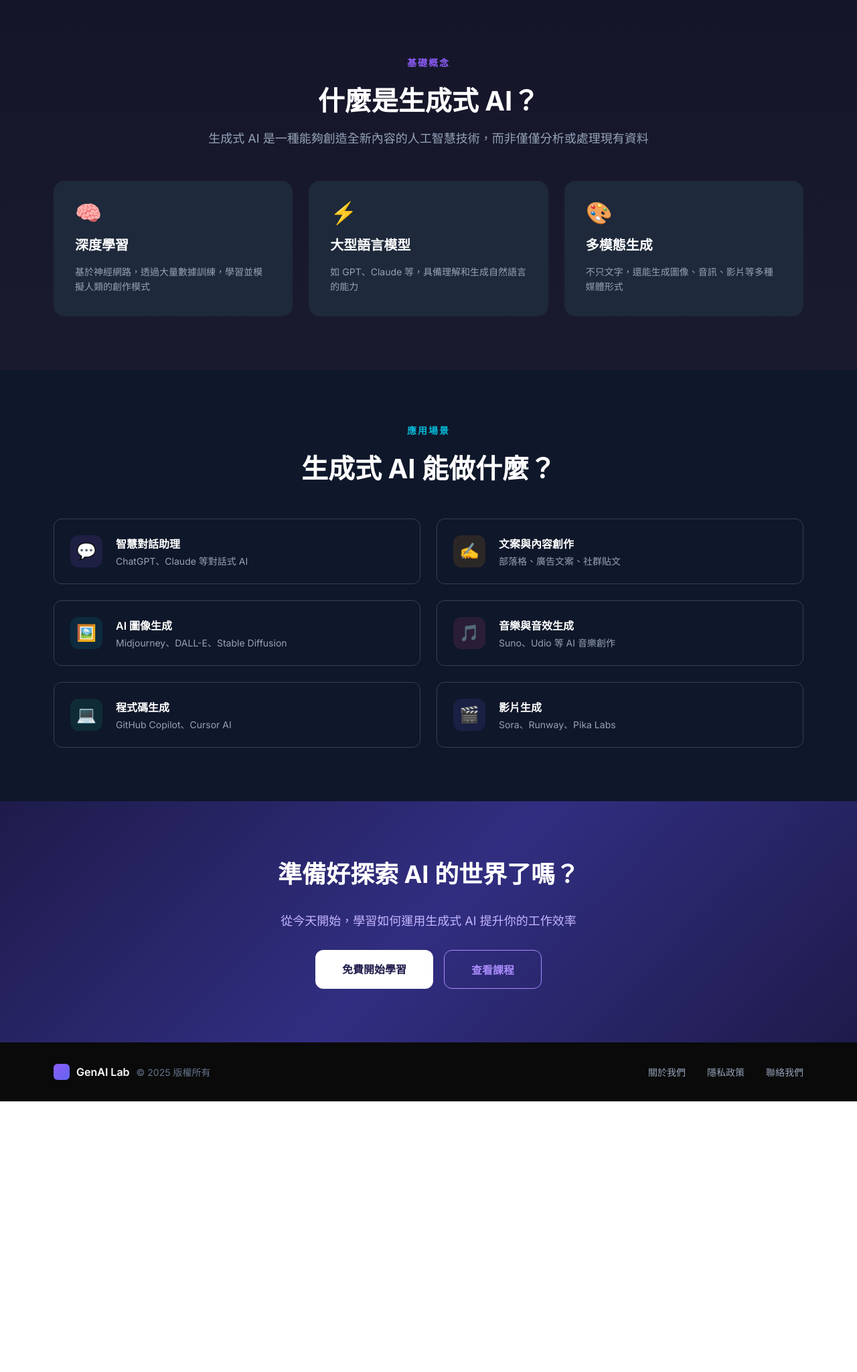
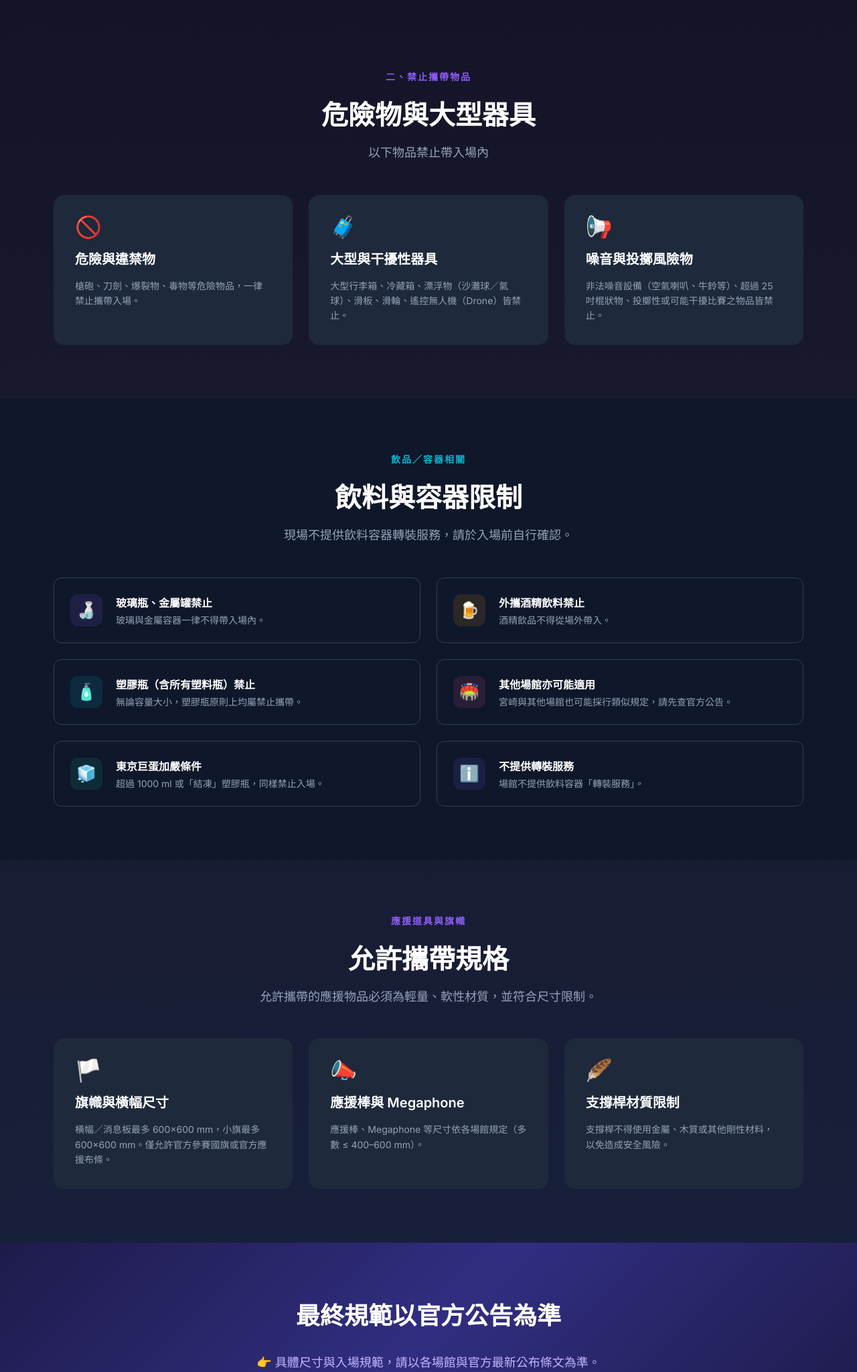
Before and after one commit to dimanyen/pages, a website built with Vite: page index.html in a window 1280 px wide. Shown: the part 673-2721 px from the top of the page at 67% size. Before the commit the page ends 2317 px from the top, so only its background shows below. Built offline with nearby package versions, Linux system fonts and the light colour scheme.

Commit message:
feat: 更新 WBC 東京巨蛋注意事項 onepage 內容

```diff
--- a/index.html
+++ b/index.html
@@ -3,10 +3,10 @@
   <head>
     <meta charset="UTF-8" />
     <meta name="viewport" content="width=device-width, initial-scale=1.0" />
-    <title>GenAI Lab — 生成式 AI 學習平台</title>
+    <title>WBC 東京巨蛋注意事項</title>
     <meta
       name="description"
-      content="從文字、圖像到程式碼，生成式 AI 正在重新定義人類與機器的互動方式"
+      content="WBC 東京巨蛋進場注意事項：禁止攜帶物品、飲品容器限制、應援道具與旗幟規範。"
     />
     <link rel="icon" href="/favicon.svg" type="image/svg+xml" />
     <link rel="preconnect" href="https://fonts.googleapis.com" />
@@ -18,146 +18,173 @@
   </head>
   <body>
     <div id="app">
-      <!-- Header -->
       <header class="header" id="top">
         <div class="logo">
           <div class="logo-icon"></div>
-          <span class="logo-text">GenAI Lab</span>
+          <span class="logo-text">WBC 注意事項</span>
         </div>
         <nav class="nav">
-          <a href="#what" class="nav-link">什麼是 GenAI</a>
-          <a href="#apps" class="nav-link">應用場景</a>
-          <a href="#demo" class="nav-link">體驗</a>
-          <a href="#cta" class="btn-primary-sm">開始探索</a>
+          <a href="#prohibited" class="nav-link">禁止攜帶物品</a>
+          <a href="#drinks" class="nav-link">飲品與容器</a>
+          <a href="#cheer" class="nav-link">應援道具</a>
         </nav>
       </header>
 
-      <!-- Hero -->
       <section class="hero">
         <div class="hero-badge">
-          <span>✨ 人工智慧的新紀元</span>
+          <span>📌 進場前請先確認</span>
         </div>
-        <h1 class="hero-title">生成式 AI</h1>
-        <p class="hero-subtitle">創造無限可能的智慧革命</p>
+        <h1 class="hero-title">WBC 東京巨蛋注意事項</h1>
+        <p class="hero-subtitle">全部進場物品皆會被檢查</p>
         <p class="hero-desc">
-          從文字、圖像到程式碼，生成式 AI 正在重新定義人類與機器的互動方式
+          為確保現場安全與比賽秩序，請於入場前完成自我檢查。
+          若攜帶違規物品，現場可能拒絕入場或要求丟棄處理。
         </p>
         <div class="hero-ctas">
-          <a href="#what" class="btn-primary">了解更多</a>
-          <a href="#demo" class="btn-outline">觀看演示</a>
+          <a href="#prohibited" class="btn-primary">查看禁止攜帶清單</a>
+          <a href="#cheer" class="btn-outline">查看應援規範</a>
         </div>
       </section>
 
-      <!-- What is GenAI -->
-      <section class="section-what" id="what">
+      <section class="section-what" id="prohibited">
         <div class="section-header">
-          <span class="section-label purple">基礎概念</span>
-          <h2 class="section-title">什麼是生成式 AI？</h2>
-          <p class="section-desc">
-            生成式 AI
-            是一種能夠創造全新內容的人工智慧技術，而非僅僅分析或處理現有資料
-          </p>
+          <span class="section-label purple">二、禁止攜帶物品</span>
+          <h2 class="section-title">危險物與大型器具</h2>
+          <p class="section-desc">以下物品禁止帶入場內</p>
         </div>
         <div class="cards-row">
           <article class="feature-card">
-            <span class="card-icon">🧠</span>
-            <h3>深度學習</h3>
+            <span class="card-icon">🚫</span>
+            <h3>危險與違禁物</h3>
             <p>
-              基於神經網路，透過大量數據訓練，學習並模擬人類的創作模式
+              槍砲、刀劍、爆裂物、毒物等危險物品，一律禁止攜帶入場。
             </p>
           </article>
           <article class="feature-card">
-            <span class="card-icon">⚡</span>
-            <h3>大型語言模型</h3>
-            <p>如 GPT、Claude 等，具備理解和生成自然語言的能力</p>
+            <span class="card-icon">🧳</span>
+            <h3>大型與干擾性器具</h3>
+            <p>
+              大型行李箱、冷藏箱、漂浮物（沙灘球／氣球）、滑板、滑輪、遙控無人機（Drone）皆禁止。
+            </p>
           </article>
           <article class="feature-card">
-            <span class="card-icon">🎨</span>
-            <h3>多模態生成</h3>
+            <span class="card-icon">📢</span>
+            <h3>噪音與投擲風險物</h3>
             <p>
-              不只文字，還能生成圖像、音訊、影片等多種媒體形式
+              非法噪音設備（空氣喇叭、牛鈴等）、超過 25 吋棍狀物、投擲性或可能干擾比賽之物品皆禁止。
             </p>
           </article>
         </div>
       </section>
 
-      <!-- Applications -->
-      <section class="section-apps" id="apps">
+      <section class="section-apps" id="drinks">
         <div class="section-header">
-          <span class="section-label cyan">應用場景</span>
-          <h2 class="section-title">生成式 AI 能做什麼？</h2>
+          <span class="section-label cyan">飲品／容器相關</span>
+          <h2 class="section-title">飲料與容器限制</h2>
+          <p class="section-desc">
+            現場不提供飲料容器轉裝服務，請於入場前自行確認。
+          </p>
         </div>
         <div class="apps-grid">
           <div class="apps-col">
             <article class="app-card">
-              <div class="app-icon purple">💬</div>
+              <div class="app-icon purple">🍶</div>
               <div class="app-content">
-                <h4>智慧對話助理</h4>
-                <p>ChatGPT、Claude 等對話式 AI</p>
+                <h4>玻璃瓶、金屬罐禁止</h4>
+                <p>玻璃與金屬容器一律不得帶入場內。</p>
               </div>
             </article>
             <article class="app-card">
-              <div class="app-icon cyan">🖼️</div>
+              <div class="app-icon cyan">🧴</div>
               <div class="app-content">
-                <h4>AI 圖像生成</h4>
-                <p>Midjourney、DALL-E、Stable Diffusion</p>
+                <h4>塑膠瓶（含所有塑料瓶）禁止</h4>
+                <p>無論容量大小，塑膠瓶原則上均屬禁止攜帶。</p>
               </div>
             </article>
             <article class="app-card">
-              <div class="app-icon green">💻</div>
+              <div class="app-icon green">🧊</div>
               <div class="app-content">
-                <h4>程式碼生成</h4>
-                <p>GitHub Copilot、Cursor AI</p>
+                <h4>東京巨蛋加嚴條件</h4>
+                <p>超過 1000 ml 或「結凍」塑膠瓶，同樣禁止入場。</p>
               </div>
             </article>
           </div>
           <div class="apps-col">
             <article class="app-card">
-              <div class="app-icon amber">✍️</div>
+              <div class="app-icon amber">🍺</div>
               <div class="app-content">
-                <h4>文案與內容創作</h4>
-                <p>部落格、廣告文案、社群貼文</p>
+                <h4>外攜酒精飲料禁止</h4>
+                <p>酒精飲品不得從場外帶入。</p>
               </div>
             </article>
             <article class="app-card">
-              <div class="app-icon pink">🎵</div>
+              <div class="app-icon pink">🏟️</div>
               <div class="app-content">
-                <h4>音樂與音效生成</h4>
-                <p>Suno、Udio 等 AI 音樂創作</p>
+                <h4>其他場館亦可能適用</h4>
+                <p>宮崎與其他場館也可能採行類似規定，請先查官方公告。</p>
               </div>
             </article>
             <article class="app-card">
-              <div class="app-icon indigo">🎬</div>
+              <div class="app-icon indigo">ℹ️</div>
               <div class="app-content">
-                <h4>影片生成</h4>
-                <p>Sora、Runway、Pika Labs</p>
+                <h4>不提供轉裝服務</h4>
+                <p>場館不提供飲料容器「轉裝服務」。</p>
               </div>
             </article>
           </div>
         </div>
       </section>
 
-      <!-- CTA Section -->
-      <section class="section-cta" id="cta">
-        <h2>準備好探索 AI 的世界了嗎？</h2>
-        <p>從今天開始，學習如何運用生成式 AI 提升你的工作效率</p>
-        <div class="cta-btns">
-          <a href="#" class="btn-white">免費開始學習</a>
-          <a href="#" class="btn-outline-purple">查看課程</a>
+      <section class="section-what" id="cheer">
+        <div class="section-header">
+          <span class="section-label purple">應援道具與旗幟</span>
+          <h2 class="section-title">允許攜帶規格</h2>
+          <p class="section-desc">
+            允許攜帶的應援物品必須為輕量、軟性材質，並符合尺寸限制。
+          </p>
+        </div>
+        <div class="cards-row">
+          <article class="feature-card">
+            <span class="card-icon">🏳️</span>
+            <h3>旗幟與橫幅尺寸</h3>
+            <p>
+              橫幅／消息板最多 600×600 mm，小旗最多 600×600 mm。僅允許官方參賽國旗或官方應援布條。
+            </p>
+          </article>
+          <article class="feature-card">
+            <span class="card-icon">📣</span>
+            <h3>應援棒與 Megaphone</h3>
+            <p>
+              應援棒、Megaphone 等尺寸依各場館規定（多數 ≤ 400–600 mm）。
+            </p>
+          </article>
+          <article class="feature-card">
+            <span class="card-icon">🪶</span>
+            <h3>支撐桿材質限制</h3>
+            <p>
+              支撐桿不得使用金屬、木質或其他剛性材料，以免造成安全風險。
+            </p>
+          </article>
         </div>
       </section>
 
-      <!-- Footer -->
+      <section class="section-cta" id="note">
+        <h2>最終規範以官方公告為準</h2>
+        <p>
+          👉 具體尺寸與入場規範，請以各場館與官方最新公布條文為準。
+        </p>
+      </section>
+
       <footer class="footer">
         <div class="footer-left">
           <div class="footer-icon"></div>
-          <span class="footer-logo">GenAI Lab</span>
-          <span class="footer-copy">&copy; 2025 版權所有</span>
+          <span class="footer-logo">WBC 入場提醒</span>
+          <span class="footer-copy">請提前檢查，避免現場受阻</span>
         </div>
         <div class="footer-links">
-          <a href="#">關於我們</a>
-          <a href="#">隱私政策</a>
-          <a href="#">聯絡我們</a>
+          <a href="#top">回到頂部</a>
+          <a href="#prohibited">禁止攜帶</a>
+          <a href="#cheer">應援規範</a>
         </div>
       </footer>
     </div>
```
